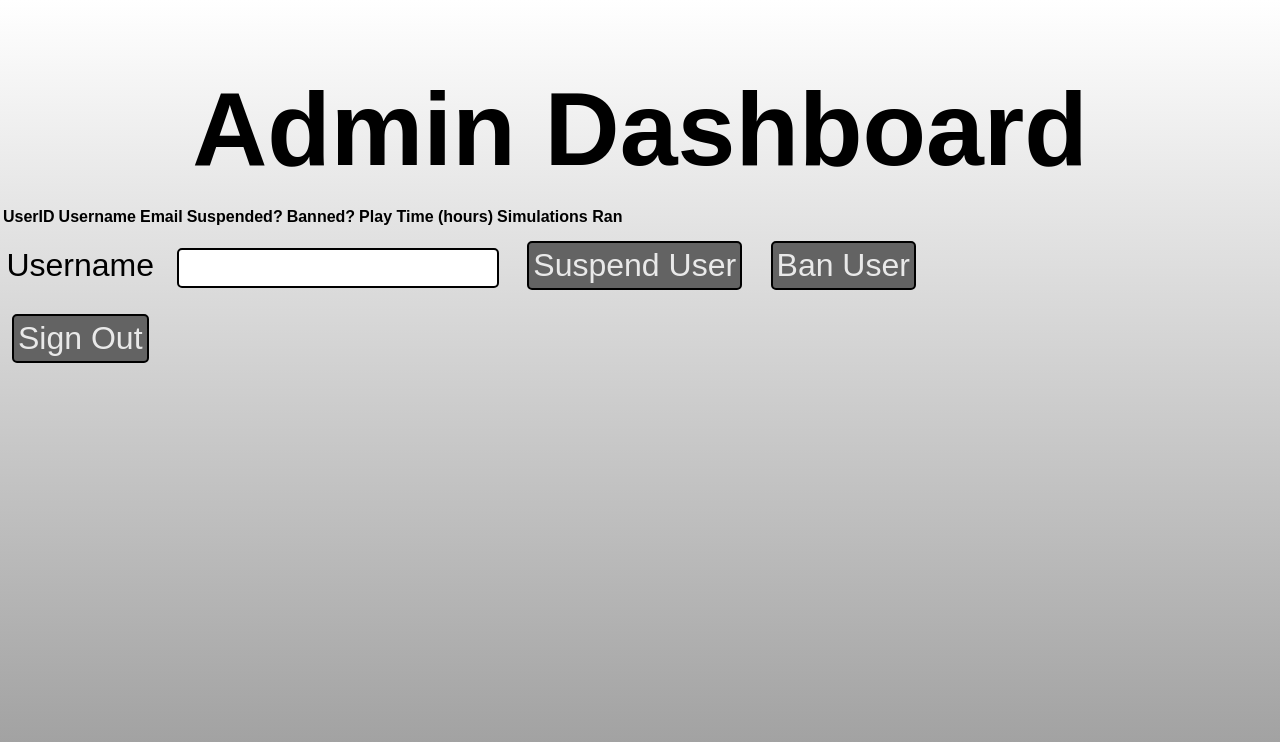
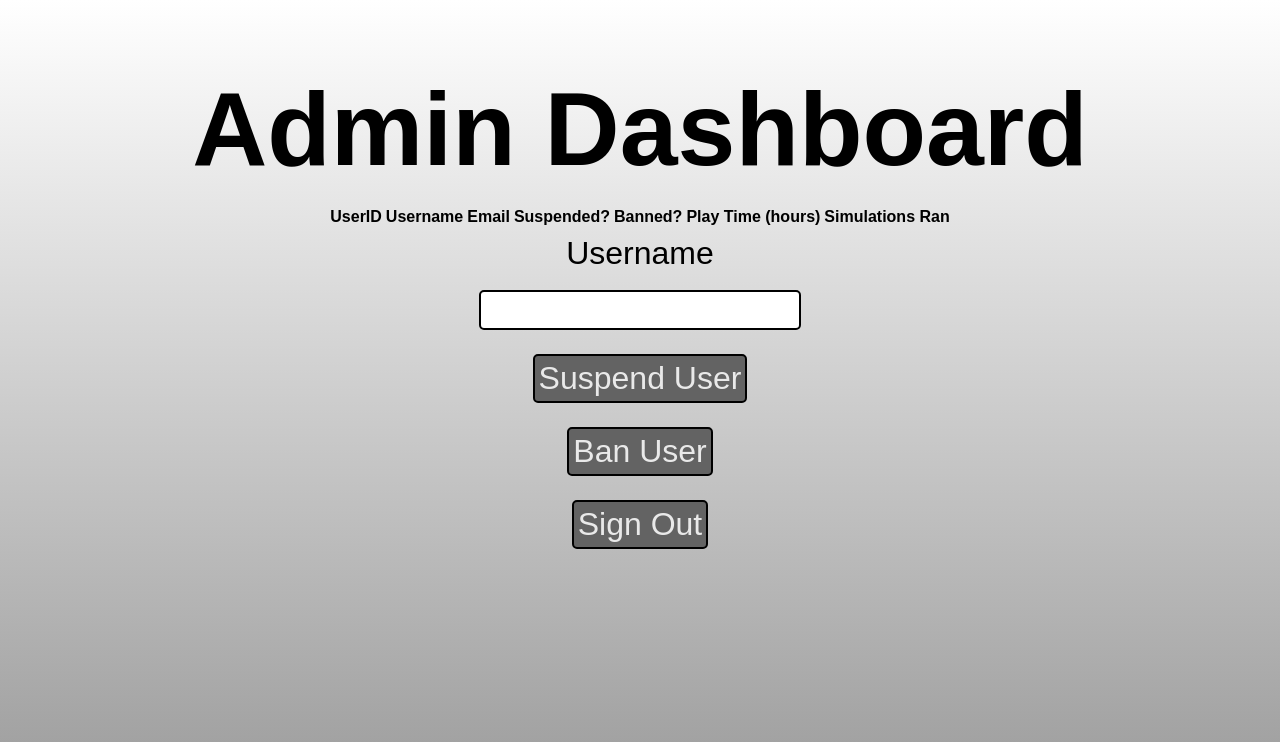
Before and after one commit to jngui1/WebProP3, a PHP site: page /admin_page.php?username=1 in a window 1280 px wide. Shown: the top 742 px of the page. Run offline with PHP 8.4, Linux system fonts and the light colour scheme; the visitor is signed in with stand-in values (Sample User, id 1); data that the repository does not hold is empty; a stand-in replaces the project's code that opens the database connection.

Commit message:
change admin page layout

```diff
--- a/admin_page.php
+++ b/admin_page.php
@@ -82,7 +82,7 @@
 
     </head>
 
-    <body>
+    <body class="vertical-stack-center">
         <div><h1>Admin Dashboard</h1></div>
 
         <div id="hours_graph"></div>
@@ -114,7 +114,7 @@
 
         <div <?= $hide_error ?>><p><?= $error_message ?></p></div>
 
-        <div><form action="moderate_user.php" method="POST">
+        <div><form action="moderate_user.php" method="POST" class="vertical-stack-center">
             <label for="username">Username</label>
 
             <input type="text" id="username" name="username" required>
@@ -127,7 +127,7 @@
 
         </form></div>
 
-        <div><button type="button" onclick="window.location.assign('index.php')">
+        <div class="vertical-stack-center"><button type="button" onclick="window.location.assign('index.php')">
             Sign Out
         </button></div>
 
```
